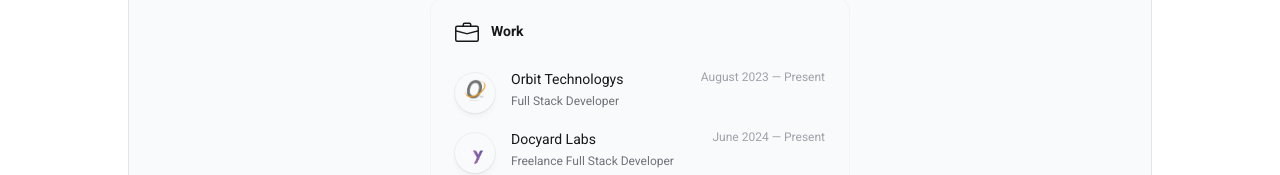
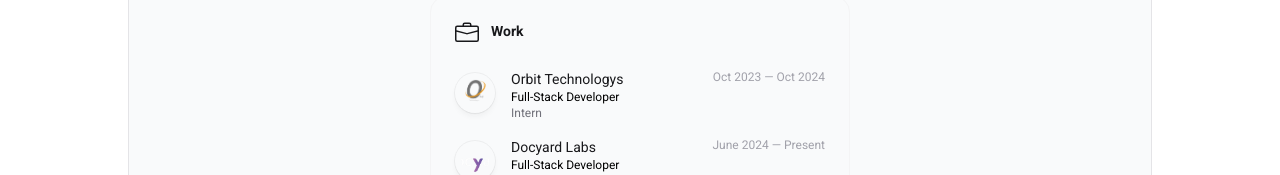
Before and after one commit to drjvtlkr/website, a Next.js app: page / in a window 1280 px wide. Shown: the part 777-952 px from the top of the page. Built offline with nearby package versions, Linux system fonts and the light colour scheme.

Commit message:
new changes

```diff
--- a/app/data/lifeApi.tsx
+++ b/app/data/lifeApi.tsx
@@ -238,15 +238,17 @@ export const SocialMedia = [
 export const Work = [
   {
     company: "Orbit Technologys",
-    title: "Full Stack Developer",
+    title: "Full-Stack Developer",
     logo: orbitLogo,
-    start: "August 2023",
-    end: "Present",
+    role: "Intern",
+    start: "Oct 2023",
+    end: "Oct 2024",
   },
   {
     company: "Docyard Labs",
-    title: "Freelance Full Stack Developer",
+    title: "Full-Stack Developer",
     logo: docyardbgLogo,
+    role: "Freelance",
     start: "June 2024",
     end: "Present",
   },
--- a/components/Resume.tsx
+++ b/components/Resume.tsx
@@ -35,8 +35,10 @@ export const Resume = () => {
                 <time dateTime={role.end}>{role.end}</time>
               </dd>
               <dt className="sr-only">Role</dt>
-              <dd className="w-full text-xs text-zinc-500 dark:text-zinc-400">
+              <dd className="w-full text-xs text-black dark:text-zinc-400">
                 {role.title}
+                <br />
+                <span className="text-zinc-500">{role.role}</span>
               </dd>
             </dl>
           </li>
```
